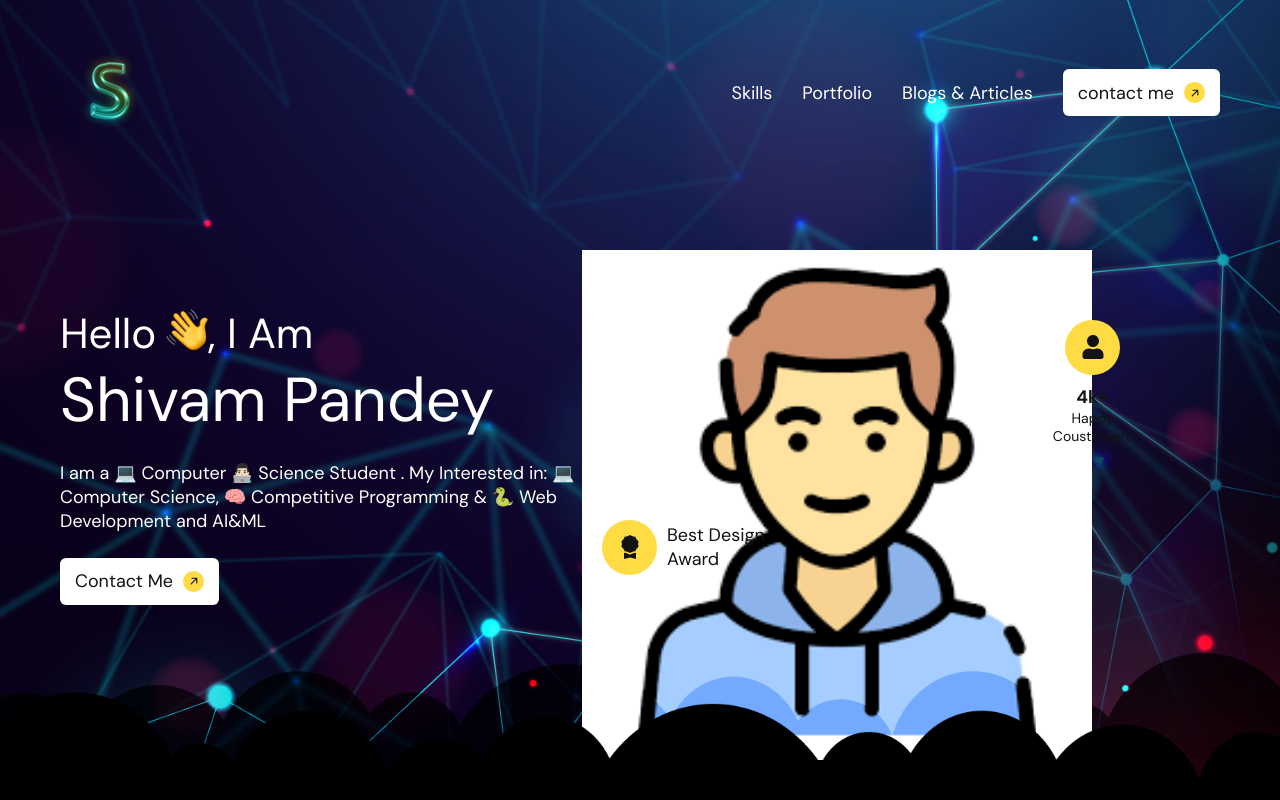
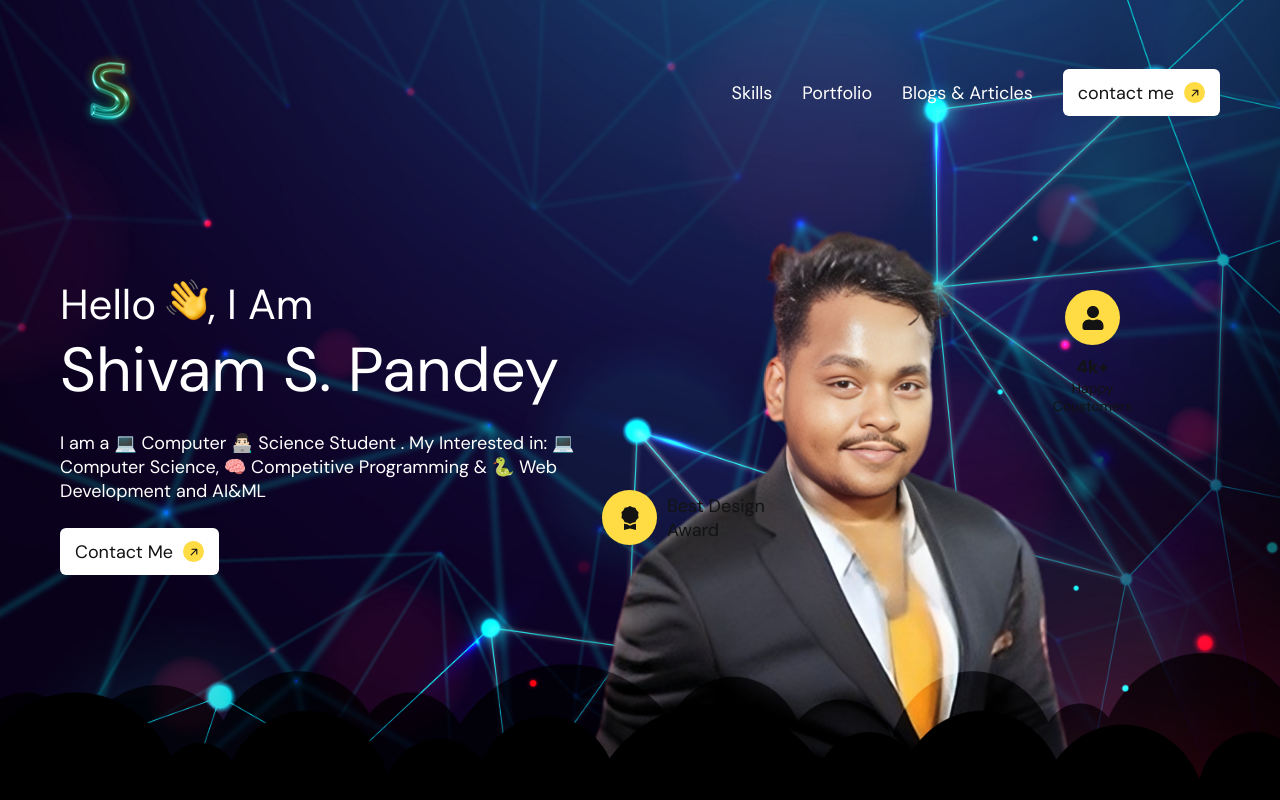
Before and after one commit to shivamshankarpandey100/my_portfolio, a React (Create React App) app: page / in a window 1280 px wide. Built offline with nearby package versions, Linux system fonts and the light colour scheme.

Commit message:
:memo::lock: The profile pic is added :lock::memo:

```diff
--- a/src/components/intro/intro-content/index.jsx
+++ b/src/components/intro/intro-content/index.jsx
@@ -4,7 +4,7 @@ import { BsAwardFill } from 'react-icons/bs';
 import {FaUser} from 'react-icons/fa';
 import hand from "../../../images/hand.png";
 import CallToAction from '../../shared/CallToAction';
-import boy from '../../../images/my.png';
+import boy from '../../../images/Untitled__1_-removebg-preview.png';
 
 const IntroContent = () => {
   return (
@@ -19,7 +19,7 @@ const IntroContent = () => {
                     </span>
                     <span className="text">, I Am</span>
                 </span>
-                <span className="big-text">Shivam Pandey</span>
+                <span className="big-text">Shivam S. Pandey</span>
             </h1>
             <p>
             I am a 💻 Computer 👨🏻‍💻 Science Student . My Interested in: 💻 Computer Science, 🧠 Competitive Programming & 🐍 Web Development and AI&ML
```
Also changed, not shown: src/images/Untitled__1_-removebg-preview.png (added).
